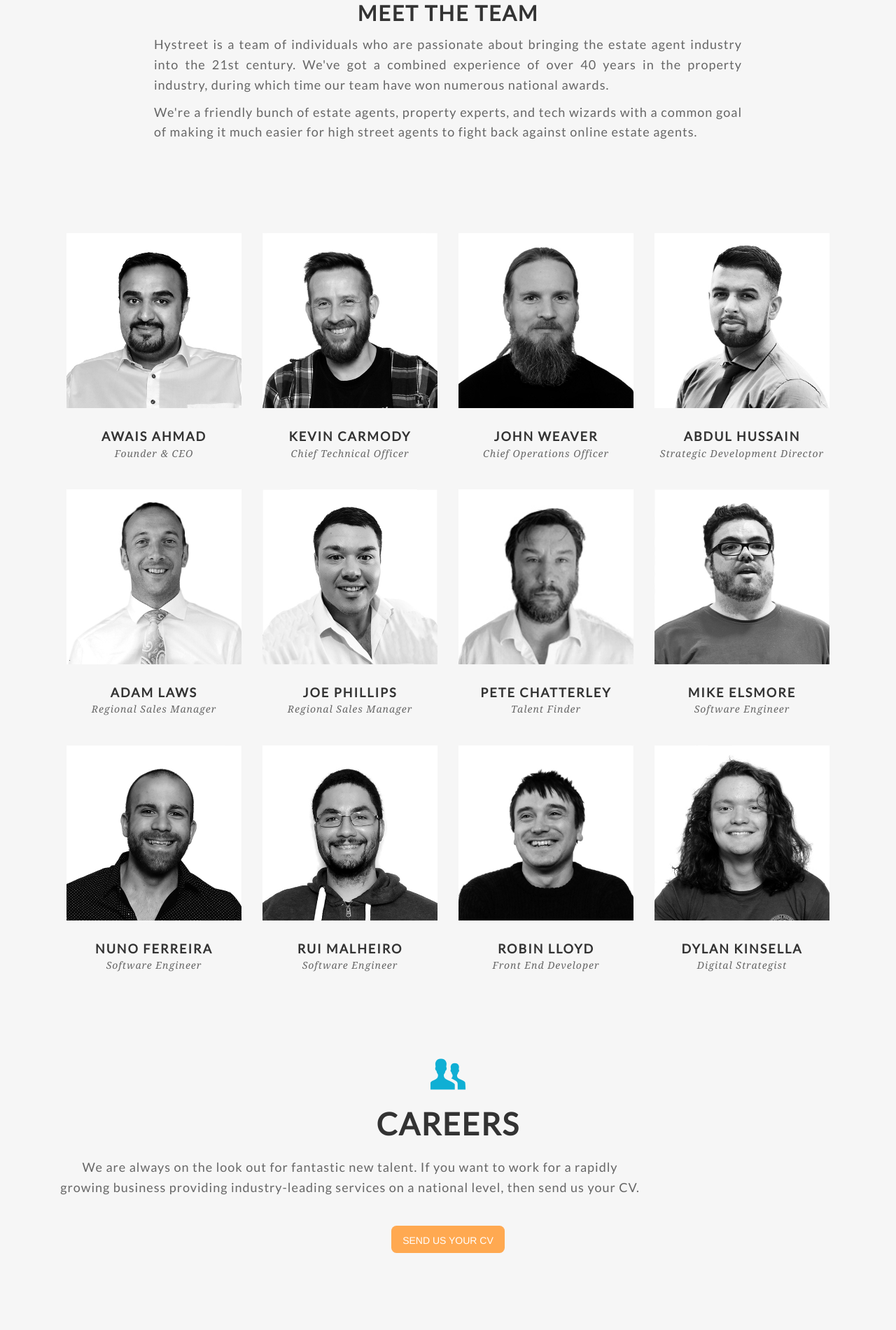
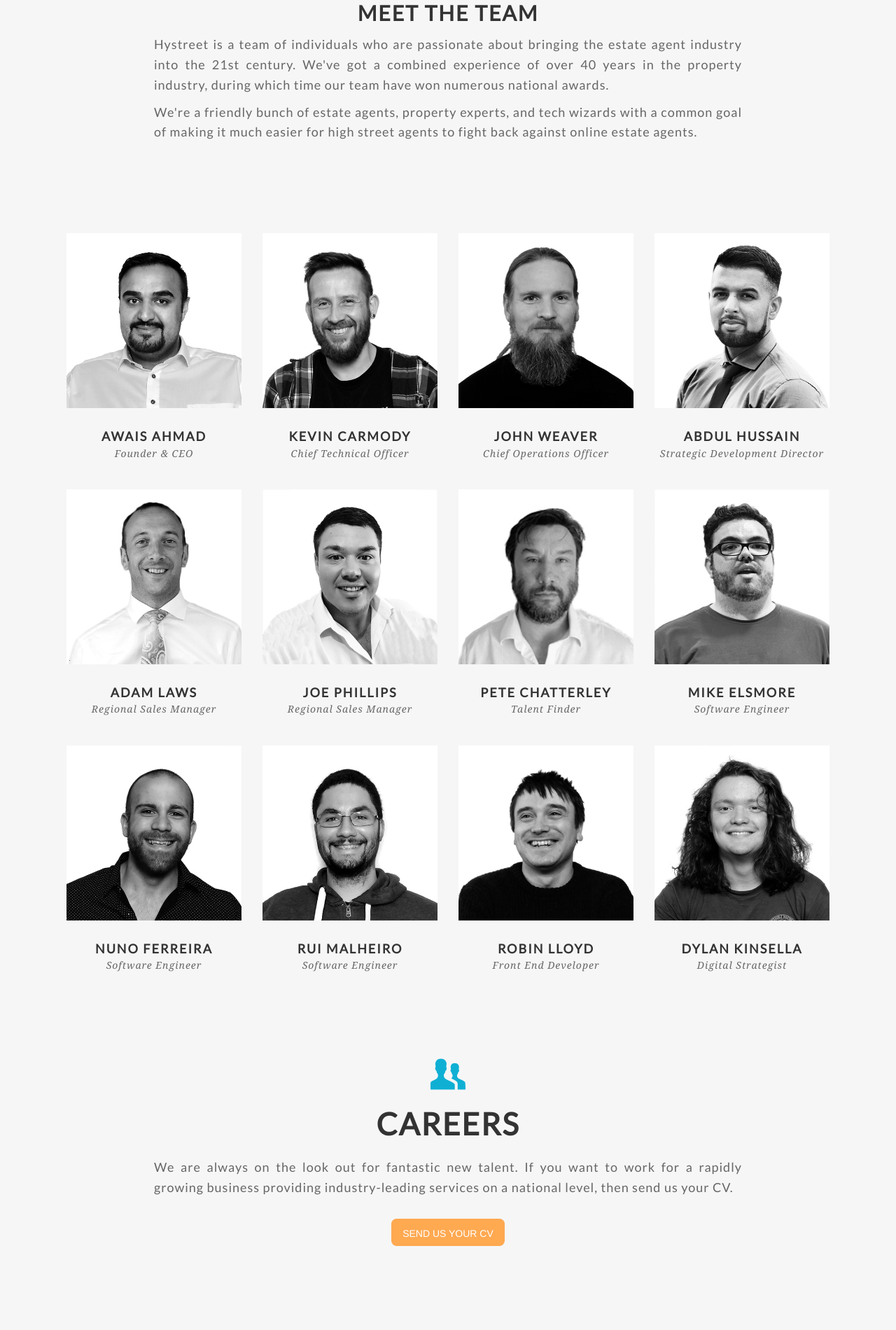
Before and after one commit to hystreet/hystreet.github.io, a Jekyll site: the page built from about-us/index.html, in a window 1280 px wide. Shown: the part 944-2844 px from the top of the page at 70% size. Built offline with Jekyll 4.4.1, drawn with Linux system fonts in a browser that asks for light colours; some web fonts are replaced; a script that is not in the unit is left out; grey boxes are pictures that could not be loaded.

Commit message:
fixing careers alignment

```diff
--- a/about-us/index.html
+++ b/about-us/index.html
@@ -140,15 +140,17 @@
 </div>
 
 <div class='full'>
-  <div class='row'>
-    <div class='special-title layout-text'>
-      <i class='icon-users'></i>
+  <div class="row centered-text">
+    <div class="special-title">
+      <i class="icon-users"></i>
       <h1>Careers</h1>
       <p>
         We are always on the look out for fantastic new talent. If you want to work for a rapidly growing business providing industry-leading services on a national level, then send us your CV.
       </p>
-      <div class='spacing'></div>
-      <a class='button' href='mailto:hello@hystreet.co.uk'>Send us your CV</a>
+      <div class="spacing"></div>
+  	<div class="small-12 large-12 layout-text">
+      <a class="button" href="mailto:hello@hystreet.co.uk">Send us your CV</a>
+  </div>
   </div>
 </div>
 </div>
```
